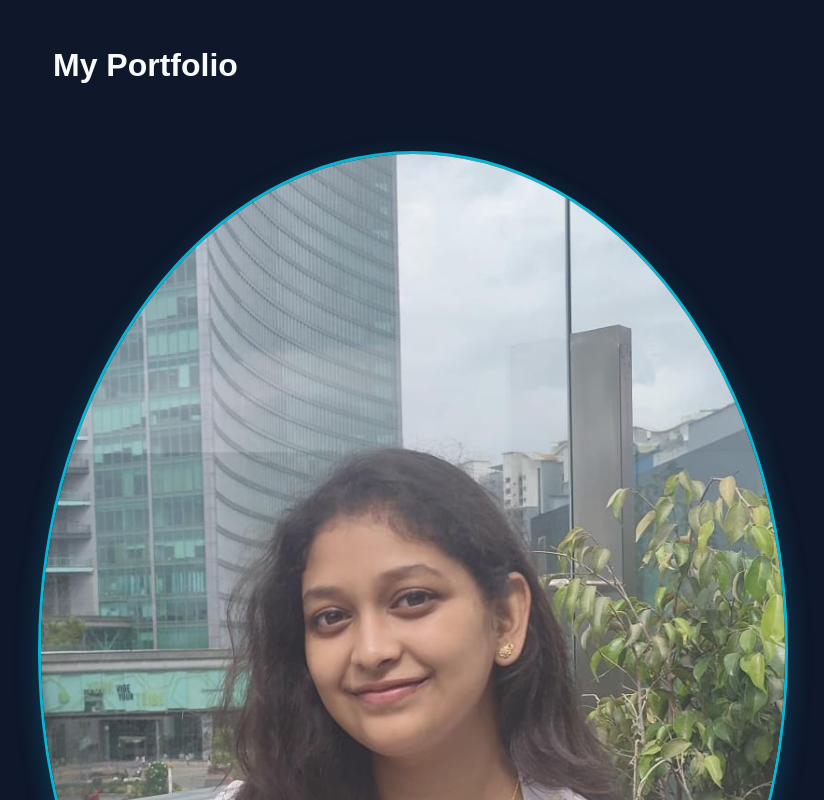
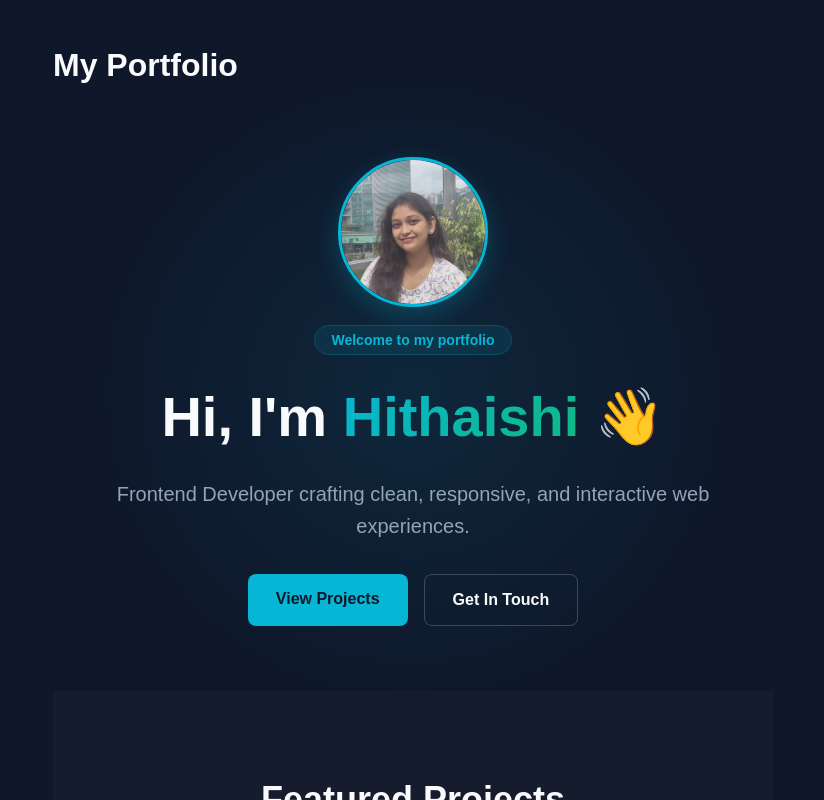
Before and after one commit to hithaishial/portfolio-using-react, a React (Vite) app: page / in a window 1280 px wide. Shown: the top 800 px of the page, without its empty margins (227-1051 px from the left). Built offline with nearby package versions, Linux system fonts and the light colour scheme.

Commit message:
size was changed

```diff
--- a/src/components/Hero.css
+++ b/src/components/Hero.css
@@ -20,8 +20,8 @@
 }
 
 .profile-img {
-  width: 1000px;
-  height: 1000px;
+  width: 150px;
+  height: 150px;
   border-radius: 50%;
   object-fit: cover;
   border: 3px solid var(--accent-primary);
```
